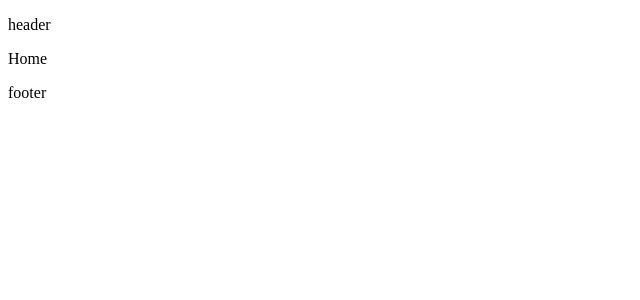
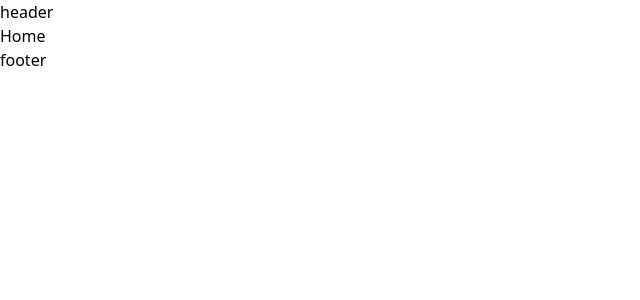
Before and after one commit to Favo02/favo02.dev, a React (Create React App) app: page / in a window 1280 px wide. Shown: the top 300 px of the page, without its empty margins (0-640 px from the left). Built offline with nearby package versions, Linux system fonts and the light colour scheme.

Commit message:
feat(css): import tailwindcss

```diff
--- /dev/null
+++ b/src/assets/styles/index.css
@@ -0,0 +1,10 @@
+@tailwind base;
+@tailwind components;
+@tailwind utilities;
+
+html,
+body {
+  margin: 0;
+  padding: 0;
+  scroll-behavior: smooth;
+}
--- a/src/index.jsx
+++ b/src/index.jsx
@@ -1,6 +1,7 @@
 import React from "react"
 import ReactDOM from "react-dom/client"
 import App from "./components/Common/App"
+import "./assets/styles/index.css"
 
 const root = ReactDOM.createRoot(document.getElementById("root"))
 root.render(
```
